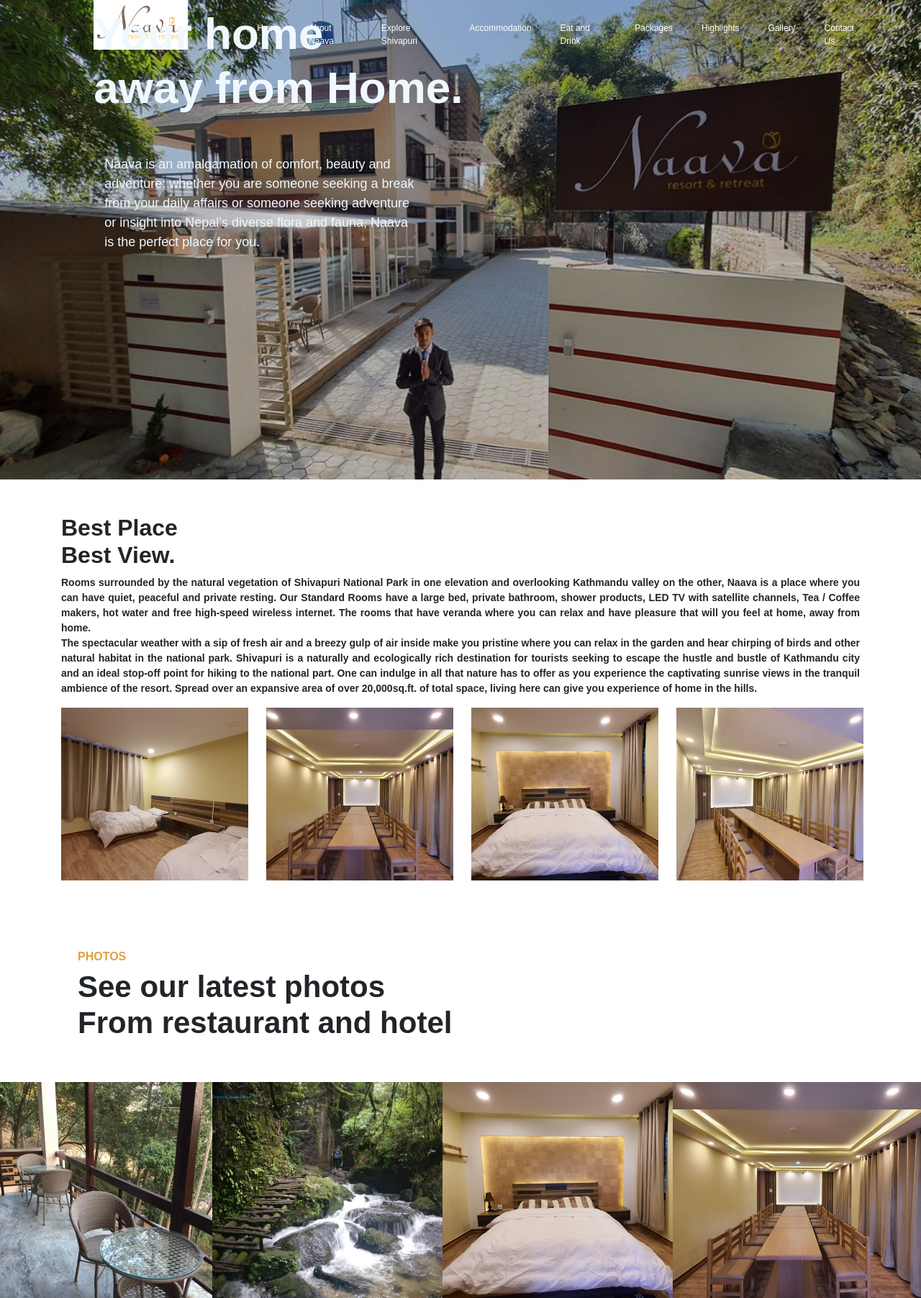
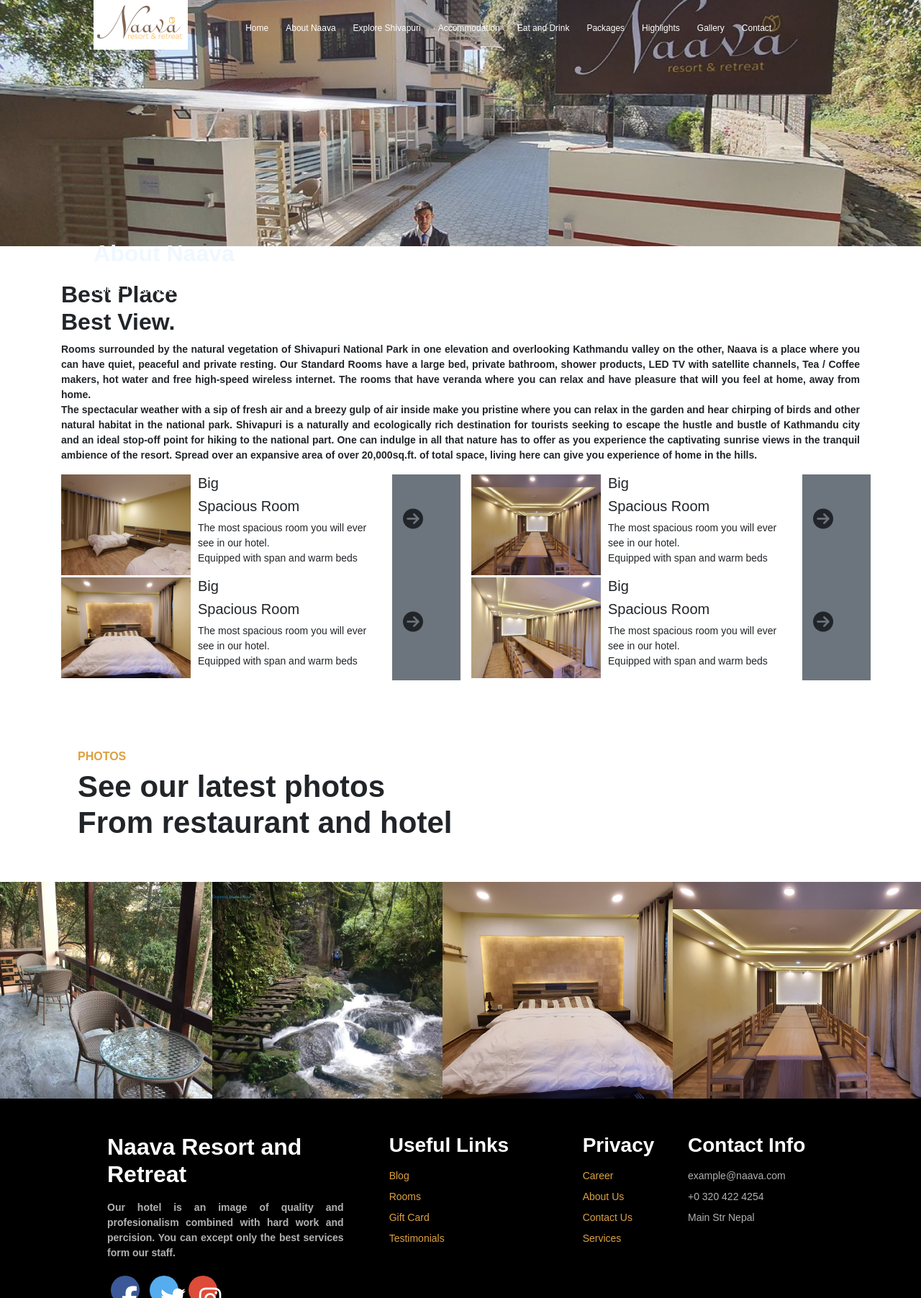
Before and after one commit to Birajramtel/naava_hotel, a PHP site: page /accommodation.php in a window 1280 px wide. Shown: the top 1803 px of the page at 72% size. Run offline with PHP 8.4, Linux system fonts and the light colour scheme; some libraries are stand-ins or nearby versions.

Commit message:
Changes made in All

```diff
--- a/accommodation.php
+++ b/accommodation.php
@@ -1,5 +1,5 @@
 <?php
-include('includes/header.php')
+include('includes/small_header.php')
 ?>
 <div class="container mt-5 ">
     <h2> <strong>Best Place <br> Best View.</strong></h2>
@@ -19,17 +19,49 @@ include('includes/header.php')
         </p>
 
         <div class="row">
-            <div class="col-3">
+            <div class="col-2">
                 <img src="img/Accommodation room 1.png" alt="Accommodation Rooms">
             </div>
             <div class="col-3">
+                <h5>Big</h5>
+                <h5>Spacious Room</h5>
+                <p>The most spacious room you will ever see in our hotel. <br> Equipped with span and warm beds</p>
+            </div>
+            <div class="col-1 bg-secondary ">
+                <i class='fas fa-arrow-circle-right pt-5 ' style='font-size:28px'></i>
+            </div>
+            <div class="col-2">
                 <img src="img/Accommodation room 2.png" alt="Accommodation Rooms">
             </div>
             <div class="col-3">
+                    <h5>Big</h5>
+                    <h5>Spacious Room</h5>
+                    <p>The most spacious room you will ever see in our hotel. <br> Equipped with span and warm beds</p>
+            </div>
+            <div class="col-1 bg-secondary ">
+                <i class='fas fa-arrow-circle-right pt-5 ' style='font-size:28px'></i>
+            </div>
+            <div class="col-2">
                 <img src="img/Accommodation room 3.png" alt="Accommodation Rooms">
             </div>
-            <div class="col-3 pr-0">
+            <div class="col-3">
+                    <h5>Big</h5>
+                    <h5>Spacious Room</h5>
+                    <p>The most spacious room you will ever see in our hotel. <br> Equipped with span and warm beds</p>
+            </div>
+            <div class="col-1 bg-secondary ">
+                <i class='fas fa-arrow-circle-right pt-5 ' style='font-size:28px'></i>
+            </div>
+            <div class="col-2">
                 <img src="img/Accommodation room 4.png" alt="Accommodation Rooms">
+            </div>
+            <div class="col-3">
+                    <h5>Big</h5>
+                    <h5>Spacious Room</h5>
+                    <p>The most spacious room you will ever see in our hotel. <br> Equipped with span and warm beds</p>
+            </div>
+            <div class="col-1 bg-secondary ">
+                <i class='fas fa-arrow-circle-right pt-5 mr-1' style='font-size:28px'></i>
             </div>
         </div>
     </div>
--- a/includes/small_header.php
+++ b/includes/small_header.php
@@ -23,6 +23,7 @@
         <link rel="stylesheet" href="https://stackpath.bootstrapcdn.com/bootstrap/4.1.3/css/bootstrap.min.css" integrity="sha384-MCw98/SFnGE8fJT3GXwEOngsV7Zt27NXFoaoApmYm81iuXoPkFOJwJ8ERdknLPMO"
         crossorigin="anonymous">
         <link rel="stylesheet" href="css/style.css">
+        <script src='https://kit.fontawesome.com/a076d05399.js' crossorigin='anonymous'></script>
     </head>
     <header>
         <div class="Header_Hero mb-5">
```
Also changed, not shown: img/Accommodation arrow.png (added), img/Accommodation room 1.png, img/Accommodation room 2.png, img/Accommodation room 3.png, img/Accommodation room 4.png.
